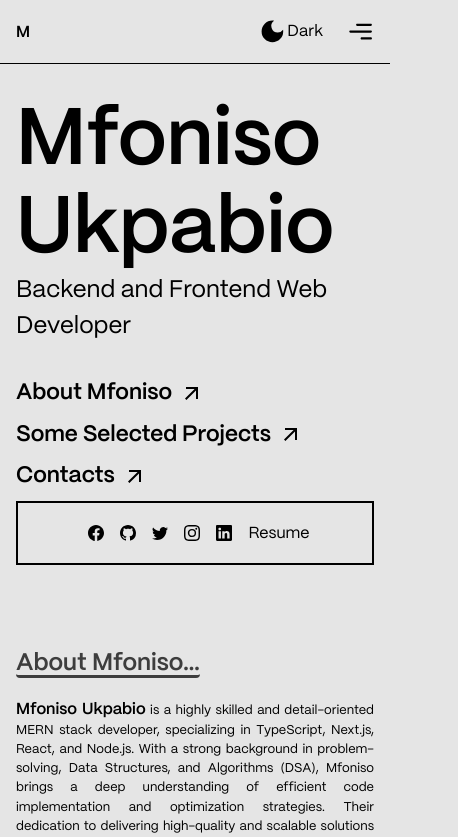
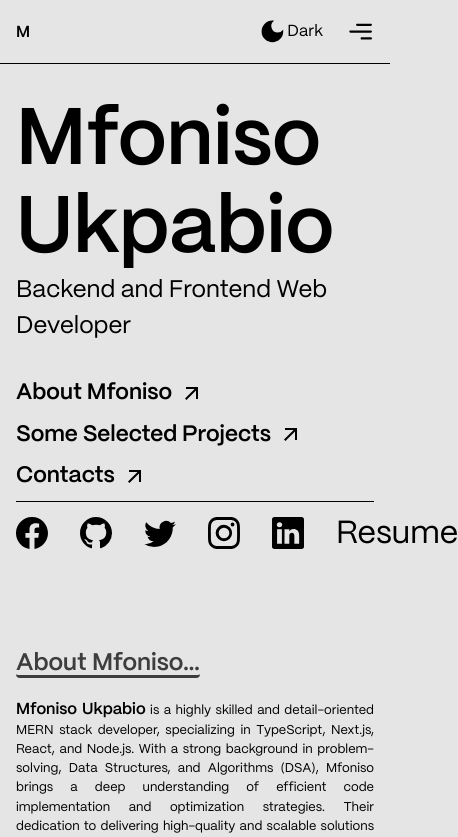
Before and after one commit to AirZED/new-portfolio, a React (Vite) app: page / in a window 390 px wide. Shown: the top 837 px of the page, 458 px wide, since content can reach past the window. Built offline with nearby package versions, Linux system fonts and the light colour scheme.

Commit message:
a little more to add

```diff
--- a/src/styles/NavLinks.module.css
+++ b/src/styles/NavLinks.module.css
@@ -1,6 +1,6 @@
 .navlinks {
     /* background-color: var(--dark-bg); */
-    border: 2px solid var(--dark-bg);
+    border: 1.5px solid var(--dark-bg);
     display: flex;
     height: 4rem;
     width: -moz-fit-content;
@@ -42,14 +42,19 @@
 @media (max-width:500px) {
     .navlinks {
         width: 100%;
+        border: none;
+        border-top: 1px solid var(--dark-bg);
+        padding: 0.5rem 0rem;
+        justify-content: space-between;
+
     }
 
     .navlinks>a>* {
-        font-size: 1rem;
+        font-size: 2rem;
     }
 
     .navlinks>* {
-        margin-right: 1rem;
+        margin-right: 2rem;
 
     }
 }
--- a/src/styles/Project.module.css
+++ b/src/styles/Project.module.css
@@ -106,6 +106,7 @@
         z-index: 2;
         display: flex;
         flex-direction: column;
+        align-items: center;
         border-radius: 0 0 4px 4px;
     }
 
```
